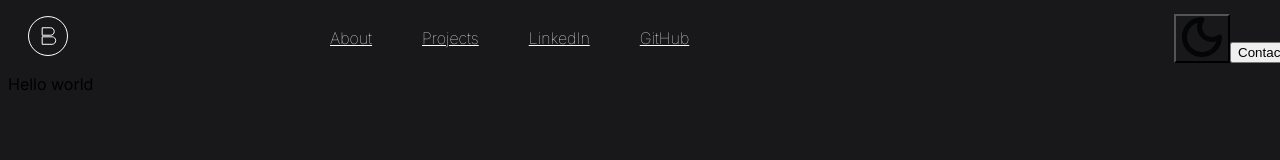
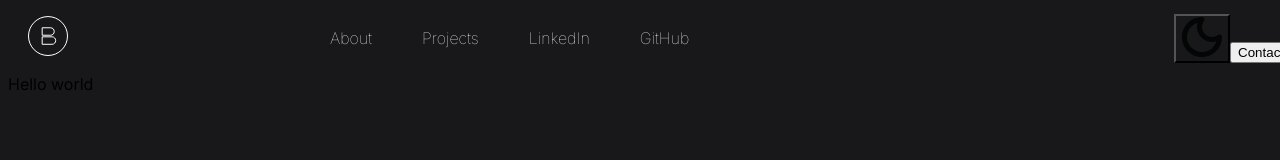
Before and after one commit to BenW2k/Ben-Resume, a Next.js app in the folder frontend/: page / in a window 1280 px wide. Shown: the top 160 px of the page. Built offline with nearby package versions, Linux system fonts and the light colour scheme.

Commit message:
moved global scss variables to _variables

```diff
--- a/frontend/app/styles/styles.css
+++ b/frontend/app/styles/styles.css
@@ -2,7 +2,15 @@
   font-family: "Kanetin";
   src: url("../assets/fonts/Kanetin.otf");
 }
+@font-face {
+  font-family: "Inter-Light";
+  src: url("../assets/fonts/Inter-Light.ttf");
+}
 body {
   background-color: rgb(24, 24, 27);
-  font-family: Kanetin, sans-serif;
+  font-family: Inter-Light, sans-serif;
+}
+
+a {
+  text-decoration: none;
 }/*# sourceMappingURL=styles.css.map */
--- a/frontend/app/styles/styles.scss
+++ b/frontend/app/styles/styles.scss
@@ -1,12 +1,10 @@
-@font-face {
-  font-family: "Kanetin";
-  src: url("../assets/fonts/Kanetin.otf");
+@use "variables";
+
+body {
+  background-color: variables.$base_background_colour;
+  font-family: variables.$base_font;
 }
 
-$base_background_colour: rgba(24, 24, 27, 255);
-$base_font: Kanetin, sans-serif;
-
-body {
-  background-color: $base_background_colour;
-  font-family: $base_font;
+a {
+  text-decoration: none;
 }
```
